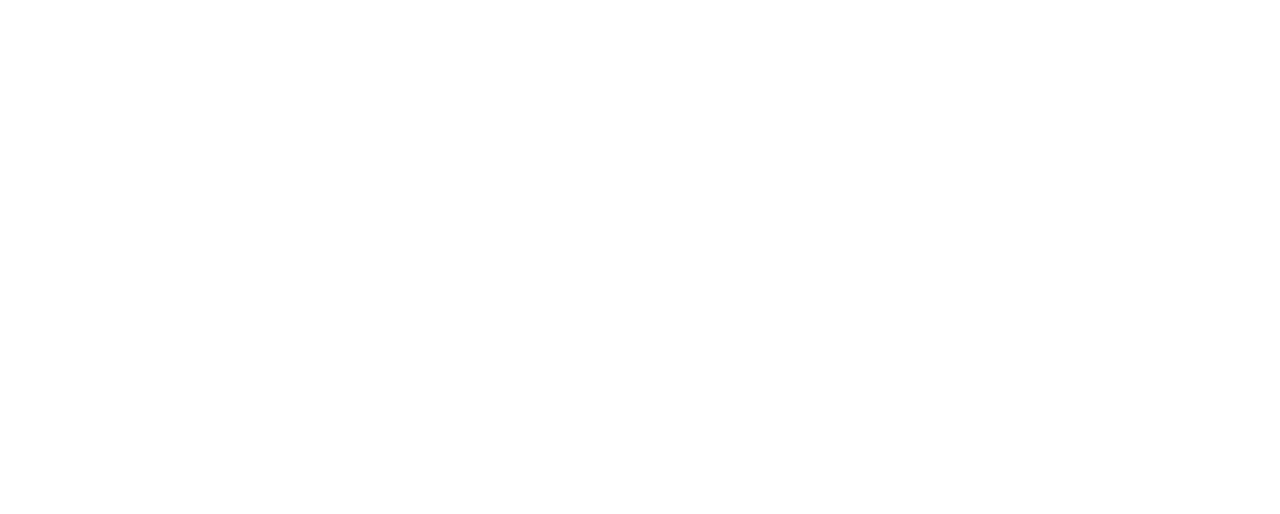
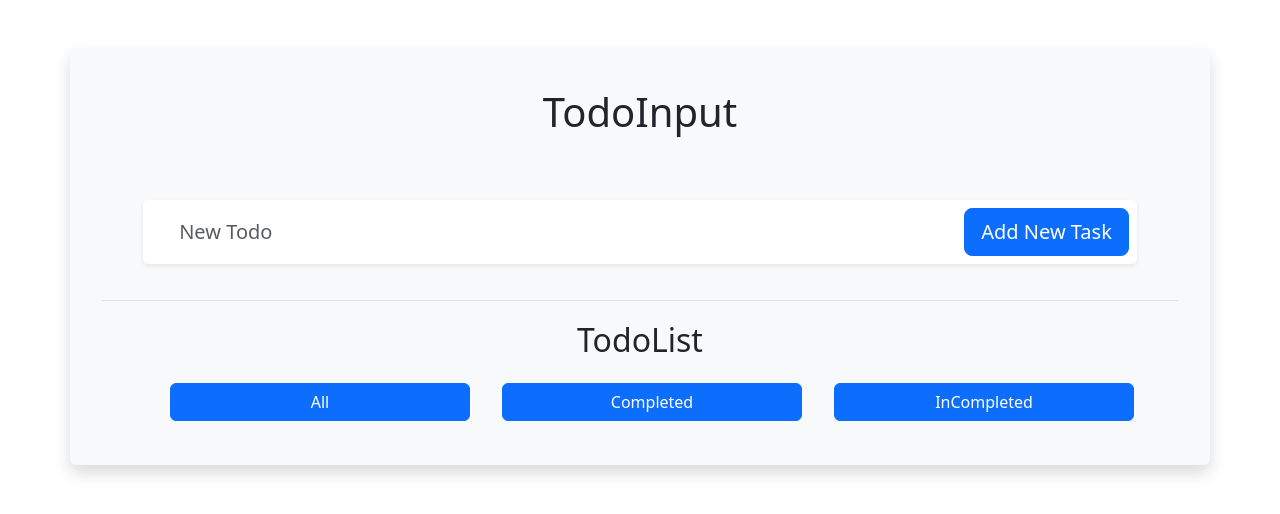
Before and after one commit to HilmiBaskoparan/ToDoList, a React (Create React App) app in the folder frontend/: page / in a window 1280 px wide. Shown: the top 514 px of the page. Built offline with nearby package versions, Linux system fonts and the light colour scheme.

Commit message:
Adding web page html and css

```diff
--- a/frontend/src/App.css
+++ b/frontend/src/App.css
@@ -1,3 +1,5 @@
+@import 'bootstrap/dist/css/bootstrap.min.css';
+
 .App {
   text-align: center;
 }
--- a/frontend/src/pages/HomePage.js
+++ b/frontend/src/pages/HomePage.js
@@ -1,4 +1,44 @@
 function HomePage() {
+
+    return (
+        <div className="container m-5 p-2 rounded mx-auto bg-light shadow">
+            <div className="row m-1 p-4">
+                <div className="col">
+                    <div className="p-1 h1 text-center mx-auto display-inline-block">
+                        <h1>TodoInput</h1>
+                    </div>
+                </div>
+            </div>
+            <div className="row m-1 p-3">
+                <div className="col col-11 mx-auto">
+                    <div className="row bg-white rounded shadow-sm p-2 add-todo-wrapper align-items-center justify-content-center">
+                        <div className="col">
+                            <input
+                                type="text"
+                                className="form-control form-control-lg border-0 add-todo-input bg-transparent rounded"
+                                placeholder="New Todo"/>
+                        </div>
+                        <div className="col-auto px-0 mx-0 mr-2">
+                            <button type="button" className="btn btn-primary btn-lg btn-block">Add New Task</button>
+                        </div>
+                    </div>
+                </div>
+            </div>
+
+            <div className="p-2 mx-4 border-bottom"></div>
+
+            <div className="row m-1 p-3 px-5 justify-content-end">
+                <div class="d-flex justify-content-center">
+                    <h2>TodoList</h2>
+                </div>
+                <div className="row">
+                    <button className="btn btn-primary btn-md col m-3">All</button>
+                    <button className="btn btn-primary btn-md col m-3">Completed</button>
+                    <button className="btn btn-primary btn-md col m-3">InCompleted</button>
+                </div>
+            </div>
+        </div>
+    );
 
 }
 
```
